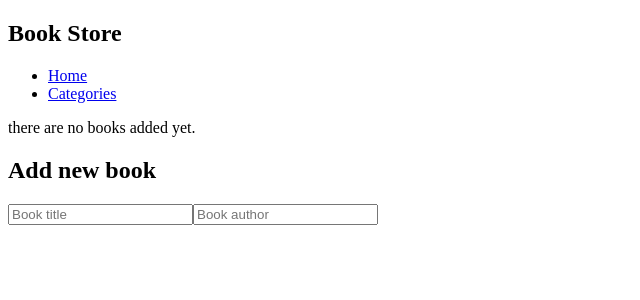
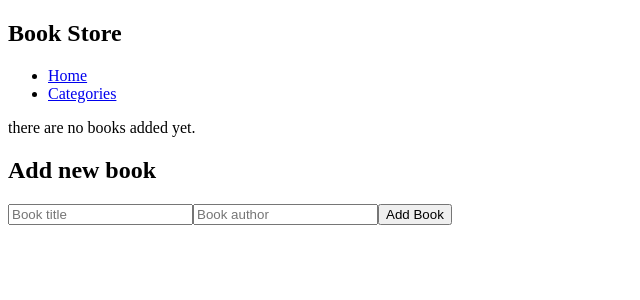
Before and after one commit to carlylechia/BOOKSTORE, a React (Create React App) app: page / in a window 1280 px wide. Shown: the top 300 px of the page, without its empty margins (0-640 px from the left). Built offline with nearby package versions, Linux system fonts and the light colour scheme.

Commit message:
Add a button to the form which adds books

```diff
--- a/src/components/Books/Form/Form.js
+++ b/src/components/Books/Form/Form.js
@@ -3,6 +3,7 @@ const Form = () => (
     <h2>Add new book</h2>
     <input type="text" placeholder="Book title" />
     <input type="text" placeholder="Book author" />
+    <button type="button">Add Book</button>
   </form>
 );
 
--- a/src/components/Categories/Categories.js
+++ b/src/components/Categories/Categories.js
@@ -1,3 +1,3 @@
-const Categories = () => <button type="button">Check Type</button>;
+const Categories = () => <button type="button">Check Status</button>;
 
 export default Categories;
```
